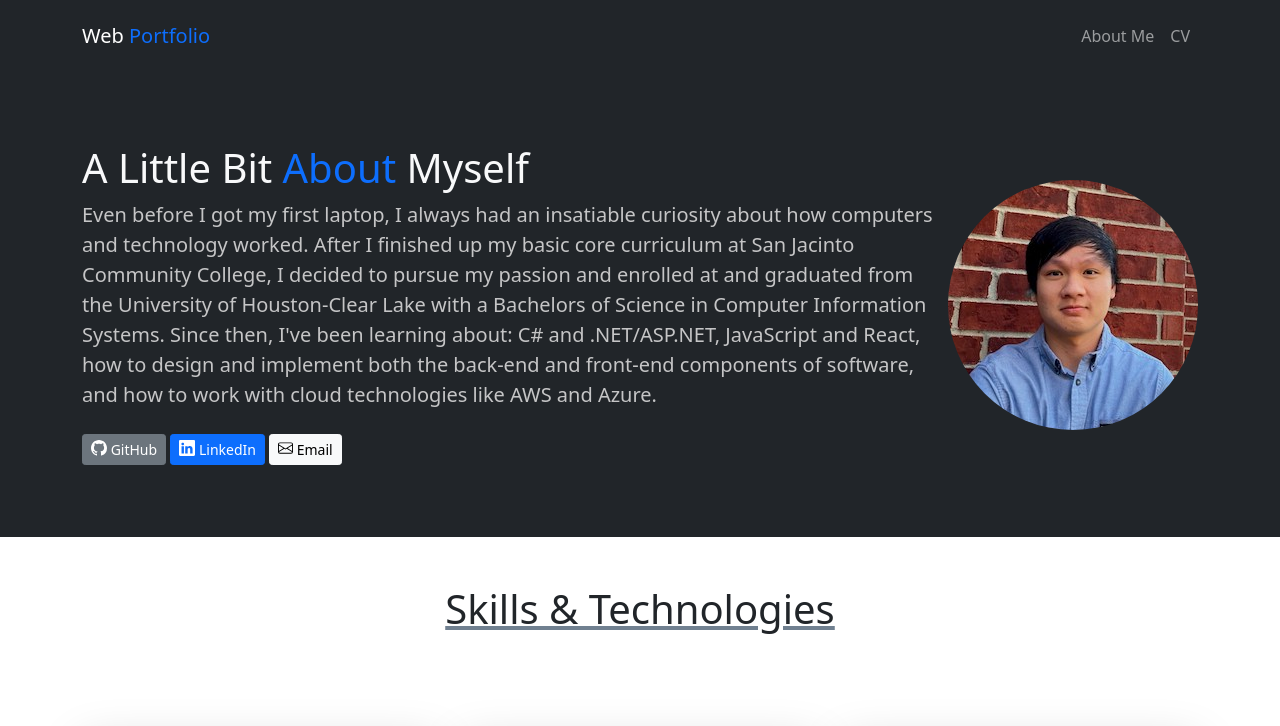
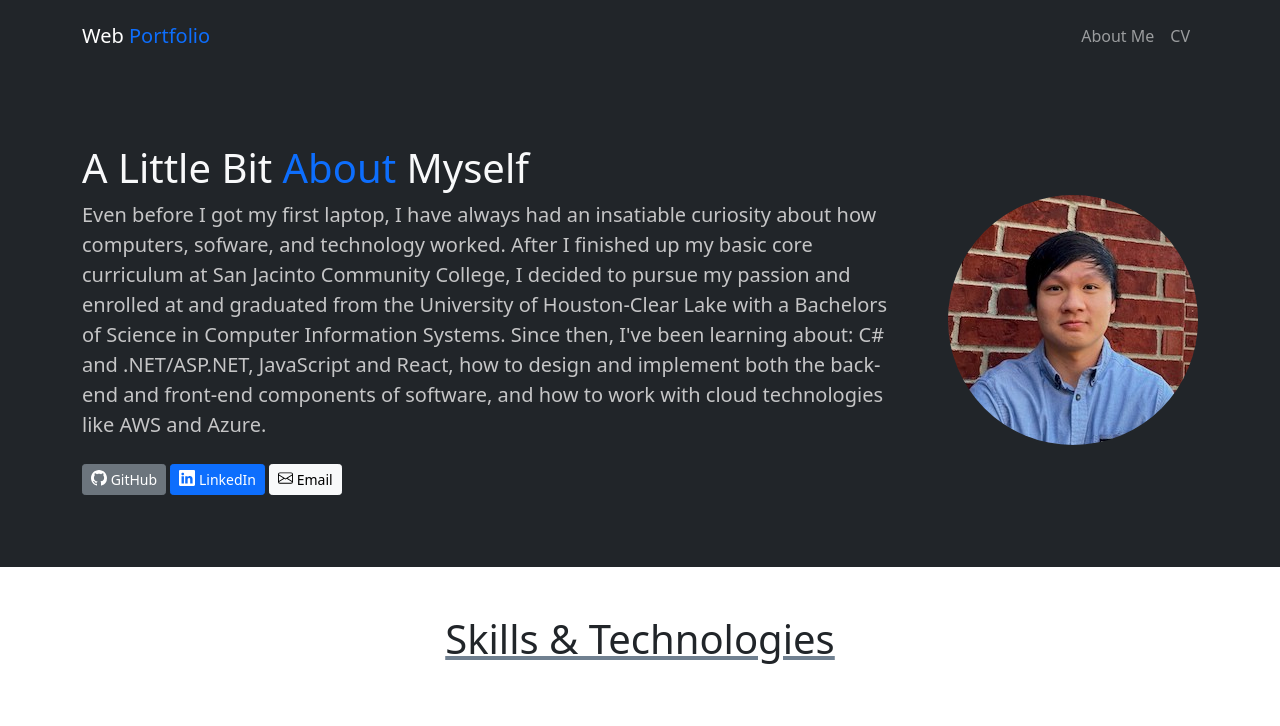
Before and after one commit to Truong-Justin/portfolioSite, a plain HTML site: page src/index.html in a window 1280 px wide. Shown: the top 726 px of the page. Drawn offline with nearby package versions, Linux system fonts and the light colour scheme.

Commit message:
small grammar change

```diff
--- a/src/index.html
+++ b/src/index.html
@@ -44,8 +44,8 @@
                 id="profile-picture">
             <div class="py-5">
                 <h1>A Little Bit <span class="text-primary">About </span>Myself</h1>
-                <p class="lead mt-2 mb-4">
-                    Even before I got my first laptop, I always had an insatiable curiosity about how computers and technology worked. After I finished
+                <p class="lead mt-2 mb-4 me-5">
+                    Even before I got my first laptop, I have always had an insatiable curiosity about how computers, sofware, and technology worked. After I finished
                     up my basic core curriculum at San Jacinto Community College, I decided to pursue my passion and enrolled at and graduated from the University of
                     Houston-Clear Lake with a Bachelors of Science in Computer Information Systems. Since then, I've been learning about: C# and
                     .NET/ASP.NET, JavaScript and React, how to design and implement both the back-end and front-end components of software, and how to work with cloud technologies like AWS and Azure.
```
